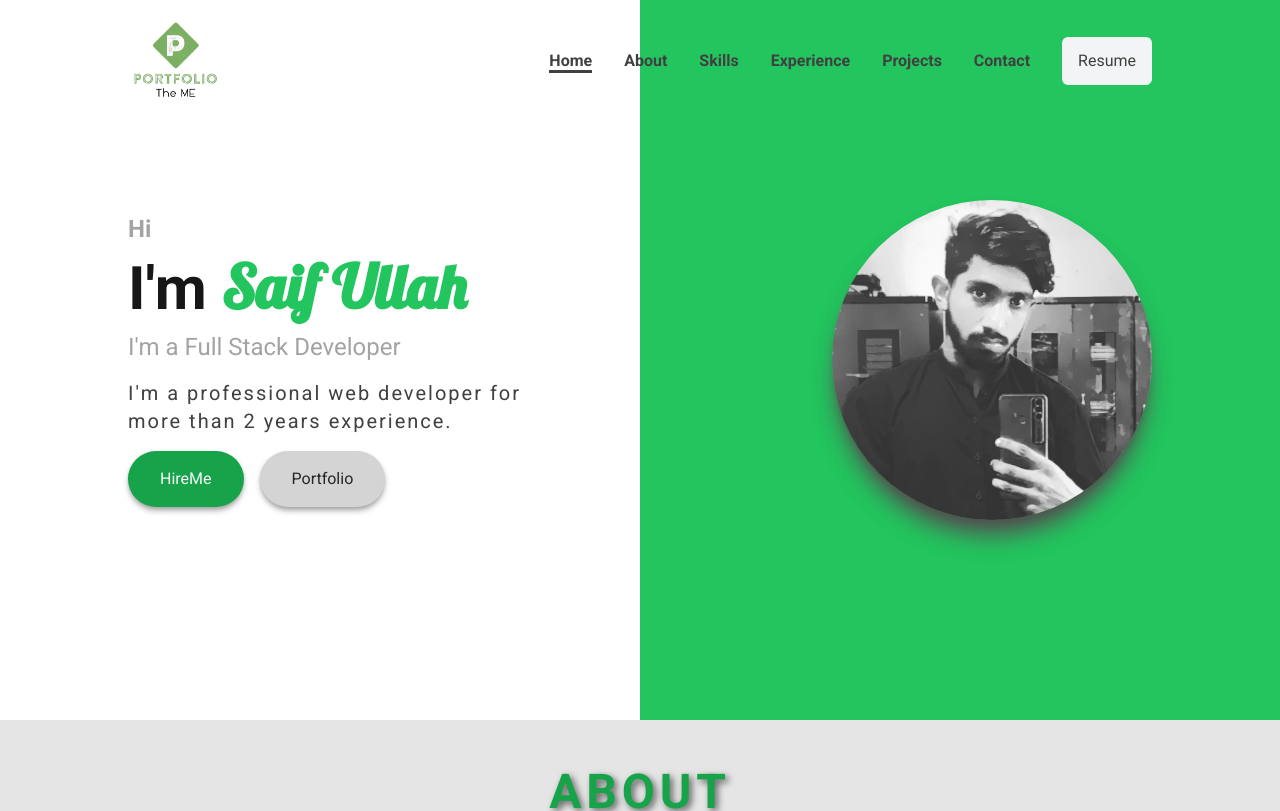
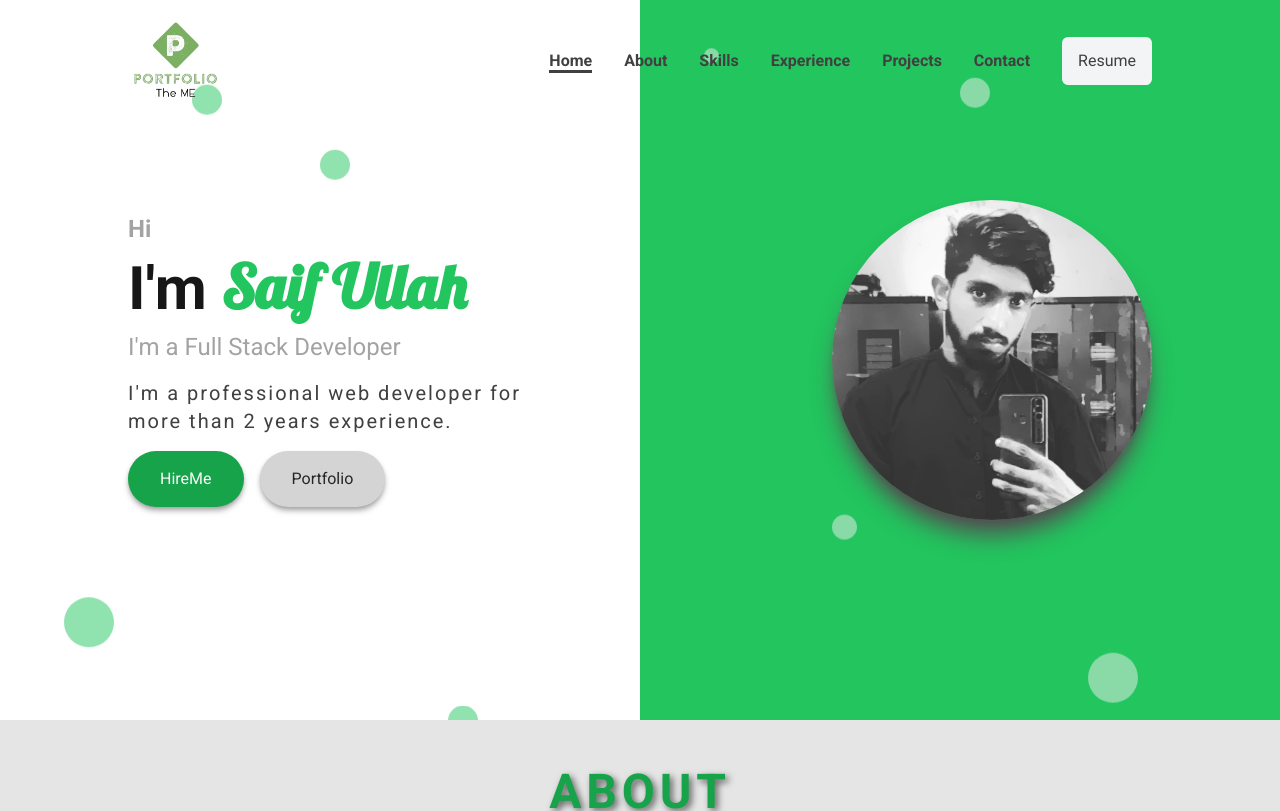
Before and after one commit to saifullah4772/green-portfolio, a React (Vite) app: page / in a window 1280 px wide. Shown: the top 811 px of the page. Built offline with nearby package versions, Linux system fonts and the light colour scheme.

Commit message:
animation addition

```diff
--- a/src/components/Hero.tsx
+++ b/src/components/Hero.tsx
@@ -4,6 +4,29 @@ const Hero = () => {
       className="hero relative h-[90vh] overflow-hidden flex justify-center items-center"
       id="home"
     >
+      <span
+        className="animated-circle"
+        style={{ animationDelay: "0.5s" }}
+      ></span>
+      <span className="animated-circle" style={{ animationDelay: "1s" }}></span>
+      <span
+        className="animated-circle"
+        style={{ animationDelay: "2.5s" }}
+      ></span>
+      <span className="animated-circle" style={{ animationDelay: "1s" }}></span>
+      <span
+        className="animated-circle"
+        style={{ animationDelay: "1.5s" }}
+      ></span>
+      <span className="animated-circle" style={{ animationDelay: "1s" }}></span>
+      <span
+        className="animated-circle"
+        style={{ animationDelay: "0.5s" }}
+      ></span>
+      <span
+        className="animated-circle"
+        style={{ animationDelay: "1.5s" }}
+      ></span>
       <div className="container">
         <div className="flex justify-between items-center">
           <div className="w-full sm:w-auto sm:flex-1" data-aos="fade-right">
--- a/src/index.css
+++ b/src/index.css
@@ -14,8 +14,76 @@ body {
   font-family: "Lobster", sans-serif;
 }
 .hero {
-  position: relative;
   background: linear-gradient(90deg, white 50%, rgb(34, 197, 94) 50%);
+}
+.hero .animated-circle {
+  position: absolute;
+  top: 20%;
+  left: 25%;
+  width: 30px;
+  height: 30px;
+  background: rgb(34, 197, 94);
+  border-radius: 50%;
+  opacity: 0.5;
+  animation: animate-circle 7s infinite;
+}
+.hero .animated-circle:nth-child(2) {
+  top: 10%;
+  left: 15%;
+  width: 30px;
+  height: 30px;
+}
+.hero .animated-circle:nth-child(3) {
+  top: 90%;
+  left: 35%;
+  width: 30px;
+  height: 30px;
+}
+.hero .animated-circle:nth-child(4) {
+  top: 80%;
+  left: 5%;
+  width: 50px;
+  height: 50px;
+}
+.hero .animated-circle:nth-child(5) {
+  top: 5%;
+  left: 55%;
+  width: 15px;
+  background: #efefef !important;
+  height: 15px;
+}
+.hero .animated-circle:nth-child(6) {
+  top: 70%;
+  left: 65%;
+  background: #efefef !important;
+  width: 25px;
+  height: 25px;
+}
+.hero .animated-circle:nth-child(7) {
+  top: 10%;
+  left: 75%;
+  background: #efefef !important;
+  width: 30px;
+  height: 30px;
+}
+.hero .animated-circle:nth-child(8) {
+  top: 85%;
+  left: 85%;
+  background: #efefef !important;
+  width: 50px;
+  height: 50px;
+}
+
+@keyframes animate-circle {
+  0% {
+    transform: translateY(0);
+  }
+  50% {
+    transform: translateY(200%);
+  }
+  100% {
+    transform: translateY(0);
+  }
 }
 .text_shadow {
   text-shadow: 3px 3px 7px rgba(0, 0, 0, 0.6);
```
